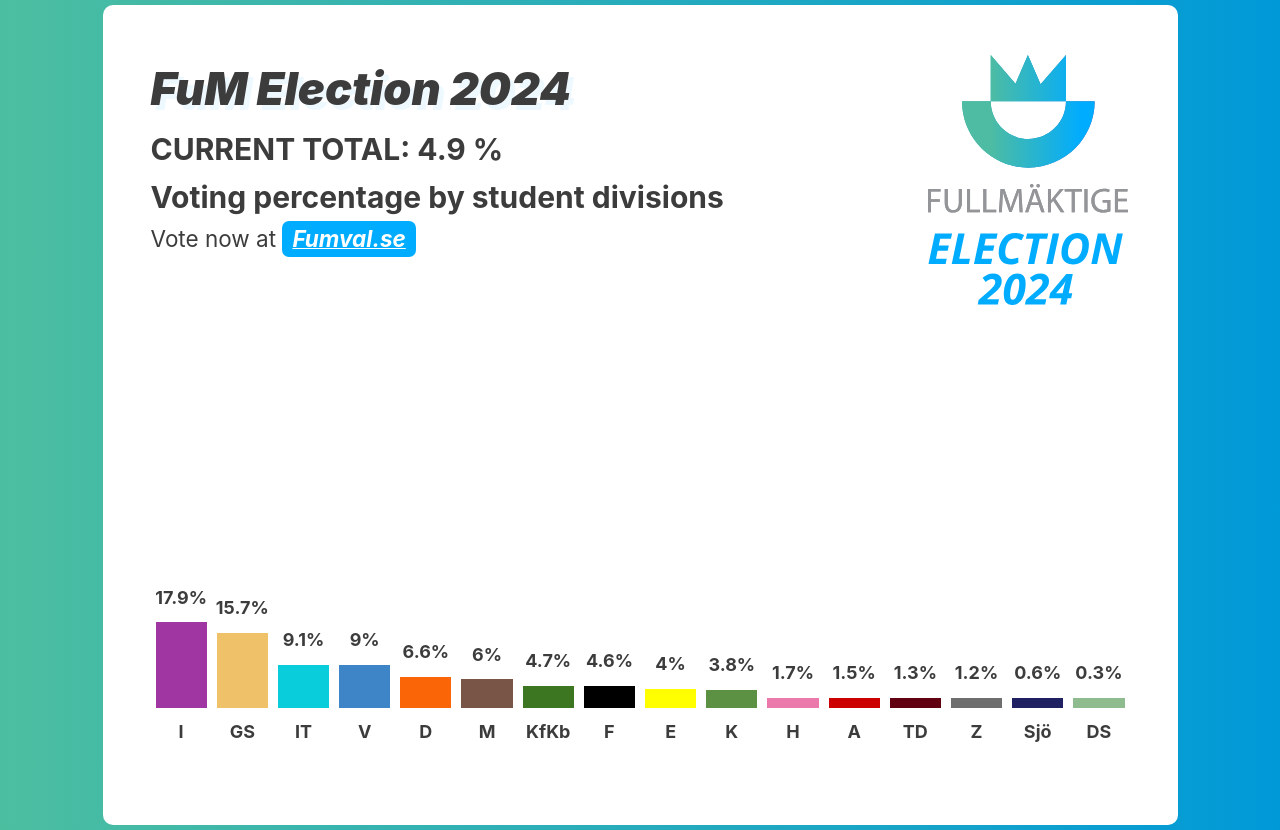
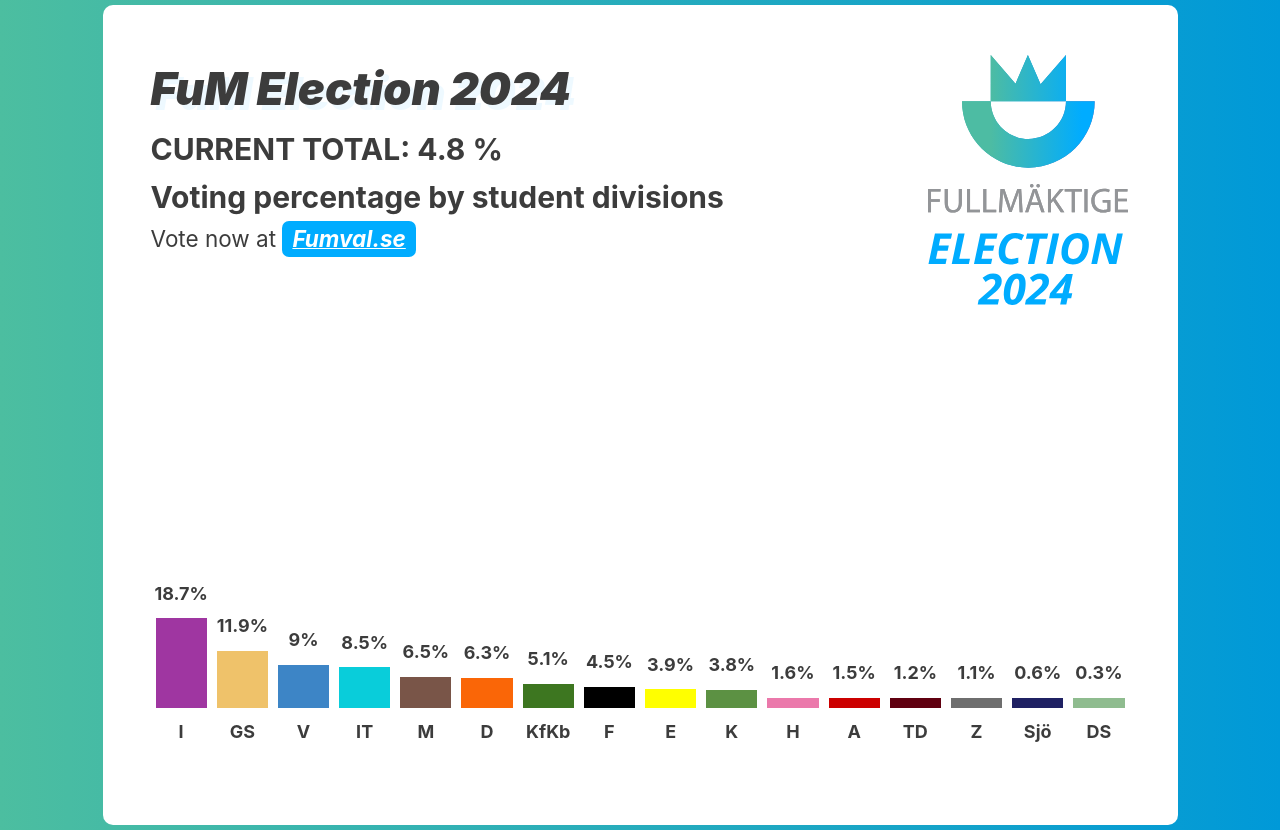
Before and after one commit to ElectionCommittee-ChS/ElectionTracker, a Vue app in the folder frontend/: page / in a window 1280 px wide. Built offline with nearby package versions, Linux system fonts and the light colour scheme; no server answers.

Commit message:
update students

```diff
--- a/frontend/src/views/HomeView.vue
+++ b/frontend/src/views/HomeView.vue
@@ -54,27 +54,27 @@ interface colours {
 }
 
 const students_by_division: divisions = {
-  A: 655,
-  D: 783,
-  DS: 955,
-  E: 729,
-  F: 908,
-  GS: 197,
-  H: 111 + 208 + 173 + 613,
-  I: 705,
-  IT: 645,
+  A: 686,
+  D: 822,
+  DS: 949,
+  E: 750,
+  F: 937,
+  GS: 261,
+  H: 186 + 199 + 185 + 602,
+  I: 673,
+  IT: 693,
   K: 394,
-  KfKb: 534,
-  M: 1142,
-  Sjö: 388 + 111,
-  TD: 232,
-  Utomlandsstuderande: 94,
-  Exhange: 254,
-  'Fristående Kurs': 16,
-  V: 1033,
-  Z: 604,
-  TB: 338,
-  AE: 125
+  KfKb: 492,
+  M: 1065,
+  Sjö: 367 + 105,
+  TD: 245,
+  Utomlandsstuderande: 145,
+  Exhange: 259,
+  'Fristående Kurs': 21,
+  V: 1038,
+  Z: 648,
+  TB: 362,
+  AE: 127
 }
 
 const colours_by_division: colours = {
@@ -155,7 +155,7 @@ const total_percentage = computed(() => {
   <main>
     <hgroup>
       <h1>FuM Election 2024</h1>
-      <h2>CURRENT TOTAL: {{ total_percentage * 100}} %</h2>
+      <h2>CURRENT TOTAL: {{ total_percentage * 100 }} %</h2>
       <h2>Voting percentage by student divisions</h2>
       <h3>Vote now at <a href="https://fumval.se">Fumval.se</a></h3>
     </hgroup>
```
Lines whose indentation alone changed are shown as unchanged.
